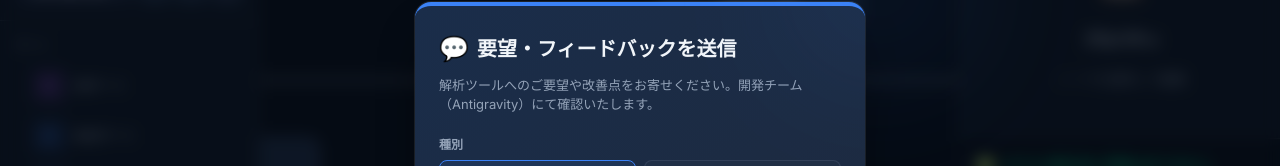
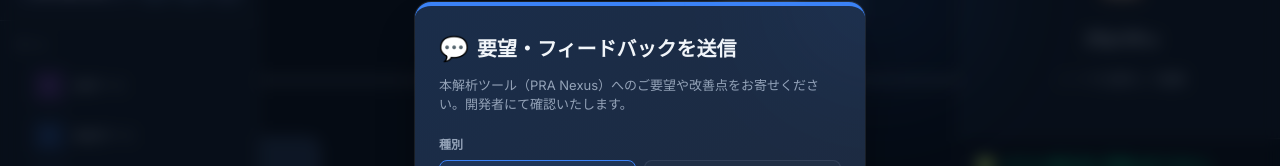
Before and after one commit to wsaenotsock/PRA-Nexus-trial, a Next.js app: page / in a window 1280 px wide. Both pictures are taken after a click on the button "要望・不具合を報告する". Shown: the part 165-331 px from the top of the page. Built offline with nearby package versions, Linux system fonts and the light colour scheme.

Commit message:
fix: hotfix for feedback modal user experience / css fixes

```diff
--- a/src/components/feedback/FeedbackModal.tsx
+++ b/src/components/feedback/FeedbackModal.tsx
@@ -65,7 +65,7 @@ export default function FeedbackModal({ isOpen, onClose, locale }: FeedbackModal
 
   const t = {
     title: locale === 'ja' ? '要望・フィードバックを送信' : 'Send Feedback',
-    desc: locale === 'ja' ? '解析ツールへのご要望や改善点をお寄せください。開発チーム（Antigravity）にて確認いたします。' : 'Please send us your suggestions or improvements. Antigravity will review them.',
+    desc: locale === 'ja' ? '本解析ツール（PRA Nexus）へのご要望や改善点をお寄せください。開発者にて確認いたします。' : 'Please send us your suggestions or improvements for PRA Nexus. The developers will review them.',
     typeLabel: locale === 'ja' ? '種別' : 'Category',
     suggestion: locale === 'ja' ? '機能要望・改善' : 'Suggestion / Feature',
     bug: locale === 'ja' ? '不具合報告' : 'Bug Report',
```
